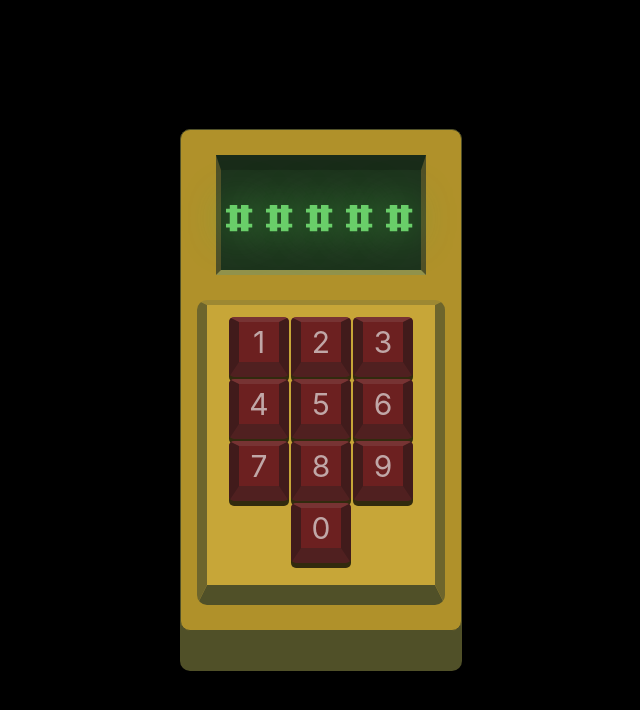
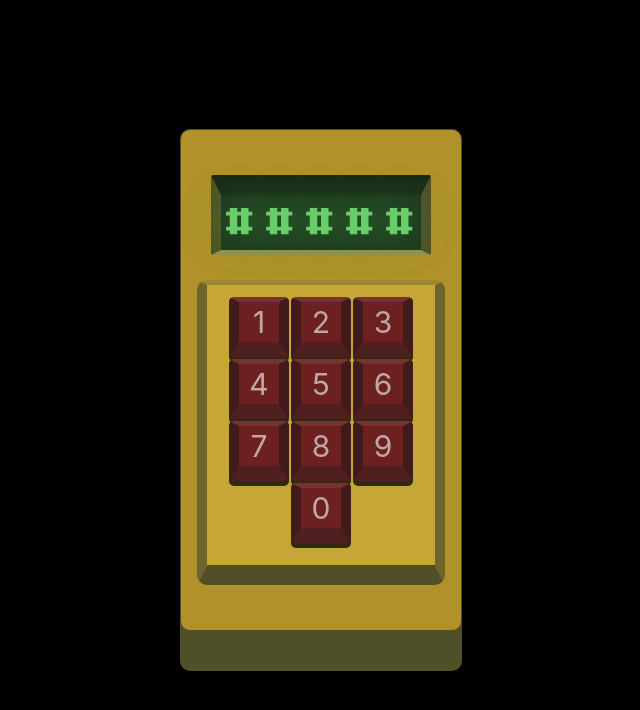
Before and after one commit to pungprakearti/time-machine-react-pwa, a React (Create React App) app: page / in a window 1280 px wide. Shown: the top 710 px of the page, without its empty margins (319-959 px from the left). Built offline with nearby package versions, Linux system fonts and the light colour scheme.

Commit message:
Changed some styling and added a new icon size.

```diff
--- a/src/Box.css
+++ b/src/Box.css
@@ -52,11 +52,14 @@ td {
 
 .Box-display {
   margin-bottom: 25px;
-  width: 200px;
-  height: 100px;
-  border: 5px solid rgb(80, 80, 40);
-  border-top-width: 15px;
+  width: 220px;
+  height: 80px;
+  box-sizing: border-box;
+  border: 10px solid rgb(80, 80, 40);
+  border-top-width: 20px;
   border-top-color: rgba(0, 0, 0, 0.15);
+  border-bottom-width: 5px;
+  border-radius: 2px;
   display: flex;
   flex-direction: row;
   justify-content: center;
```
Also changed, not shown: public/manifest.json, public/tm-icon512.png (added).
